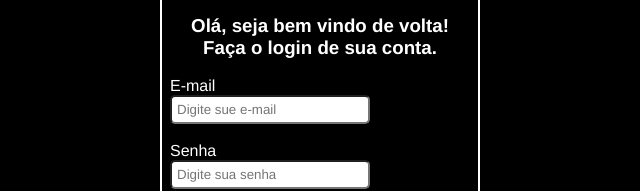
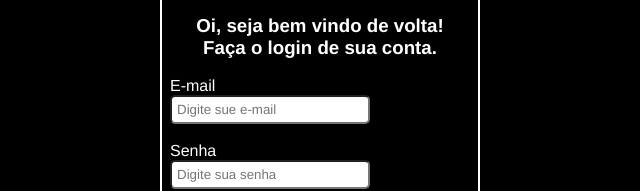
Before and after one commit to EfraimLC/tabletennis, a plain HTML site: page Login/login.html in a window 1280 px wide. Shown: the part 437-628 px from the top of the page, 320-960 px from the left. Drawn offline with Linux system fonts and the light colour scheme.

Commit message:
Add files via upload

```diff
--- a/Login/login.html
+++ b/Login/login.html
@@ -34,7 +34,7 @@
 
             </figure><br>
             <h3>
-                Olá, seja bem vindo de volta!<br> Faça o login de sua conta.
+                Oi, seja bem vindo de volta!<br> Faça o login de sua conta.
             </h3><br>
             <form action=" ">
                 <label for="email">E-mail</label><br>
```
